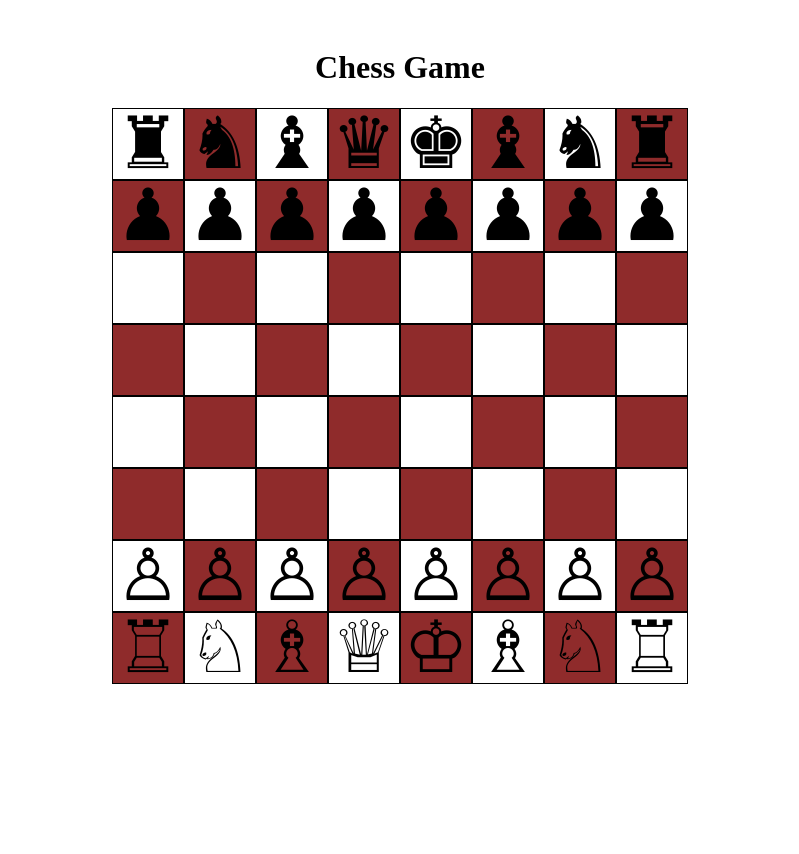
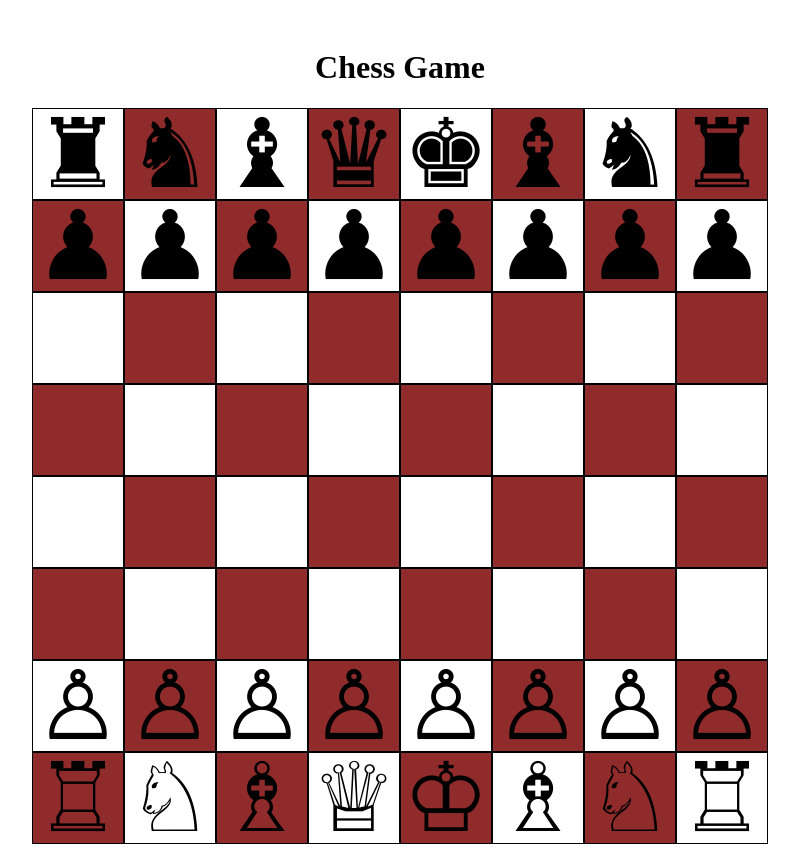
Before and after one commit to m00zy/ChessGame, a React (Vite) app in the folder chessGame/: page / in a window 1280 px wide. Shown: the whole page, without its empty margins (240-1039 px from the left). Built offline with nearby package versions, Linux system fonts and the light colour scheme.

Commit message:
increased size of board

```diff
--- a/chessGame/src/stylesheets/Square.css
+++ b/chessGame/src/stylesheets/Square.css
@@ -1,9 +1,9 @@
 .square {
-    width: 70px;
-    height: 70px;
+    width: 90px;
+    height: 90px;
     display: flex;
     align-items: center;
     justify-content: center;
     border: 1px solid #000;
-    font-size: 4.5rem;
+    font-size: 6rem;
   }
```
